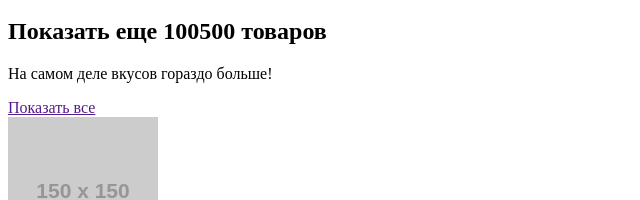
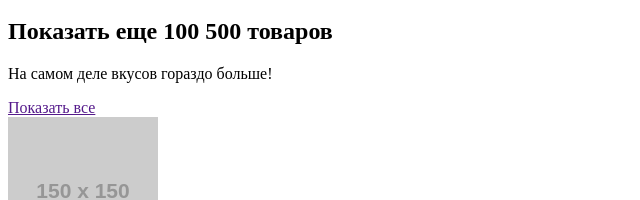
Before and after one commit to globomen/821323-cat-energy-19, a website: page source/catalog.html in a window 1280 px wide. Shown: the part 2478-2678 px from the top of the page, 0-640 px from the left. Drawn offline with Linux system fonts and the light colour scheme; placeholder pictures from the web are drawn by us.

Commit message:
Исправил по замечаниям

```diff
--- a/source/catalog.html
+++ b/source/catalog.html
@@ -205,7 +205,7 @@
       </div>
       <div class="pagination">
         <div class="pagination__wrapper">
-          <h2 class="pagination__title">Показать еще 100500 товаров</h2>
+          <h2 class="pagination__title">Показать еще 100 500 товаров</h2>
           <p class="pagination__desc">На самом деле вкусов гораздо больше!</p>
           <a href="" class="pagination__link button">Показать все</a>
         </div>
```
